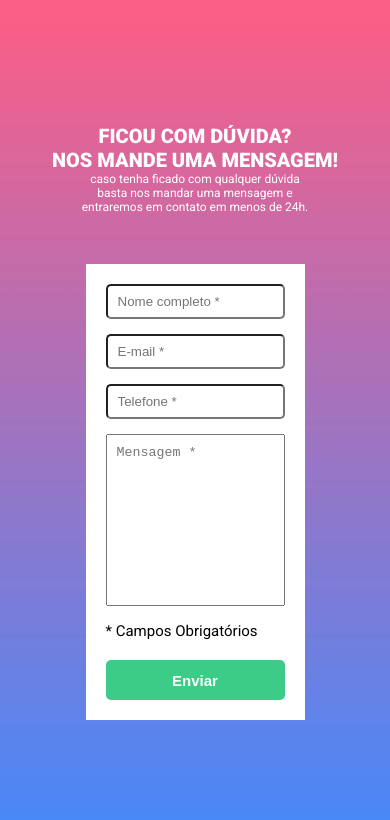
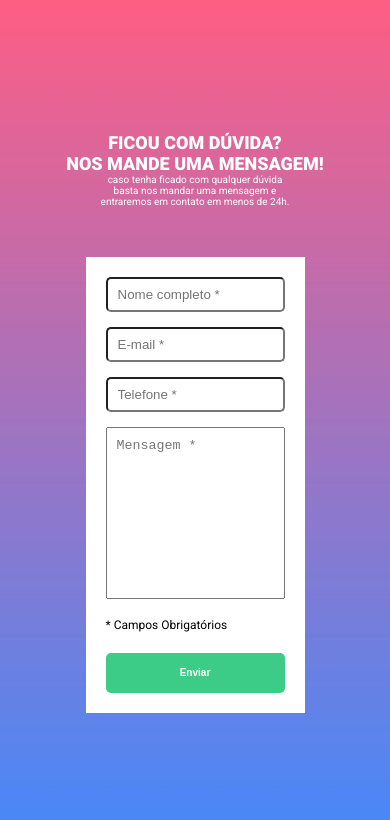
Before and after one commit to Latorreander/formulario-validacao-js, a plain HTML site: page index.html in a window 390 px wide. Drawn offline with Linux system fonts and the light colour scheme.

Commit message:
"ajustando responsivo"

```diff
--- a/src/css/responsivo.css
+++ b/src/css/responsivo.css
@@ -21,6 +21,14 @@
     .formulario .texto p{
         font-size: 12px;
     }
+
+    .formulario .dados-pessoais .botao-enviar {
+        font-size: 10px;
+    }
+
+    .formulario .dados-pessoais .legenda{
+        font-size: 12px;
+    }
 }
 
 @media(max-width: 400px){
@@ -31,4 +39,12 @@
     .formulario{
         padding: 5px
     }
+
+    .formulario .texto h1{
+        font-size: 18px;
+    }
+
+    .formulario .texto p{
+        font-size: 10px;
+    }
 }
```
